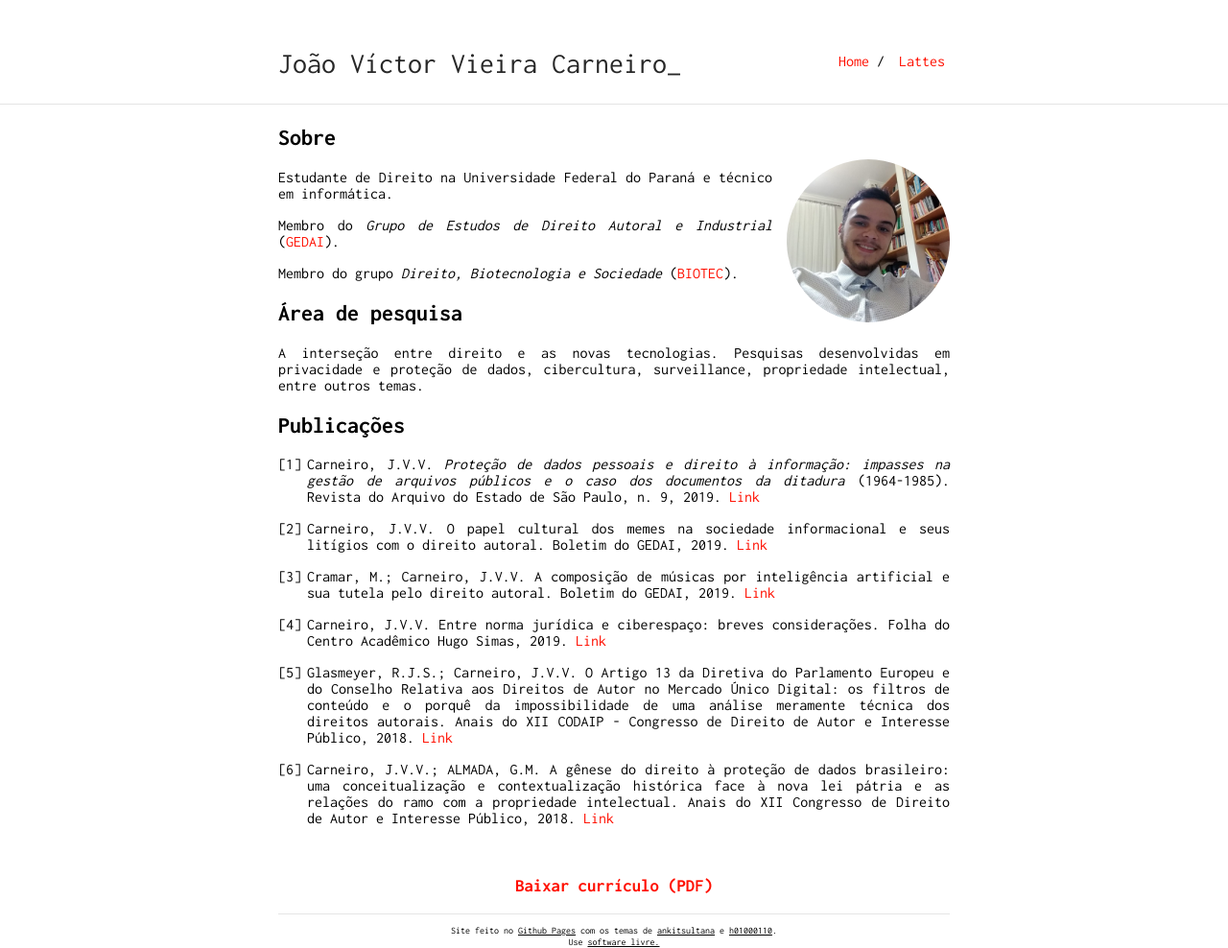
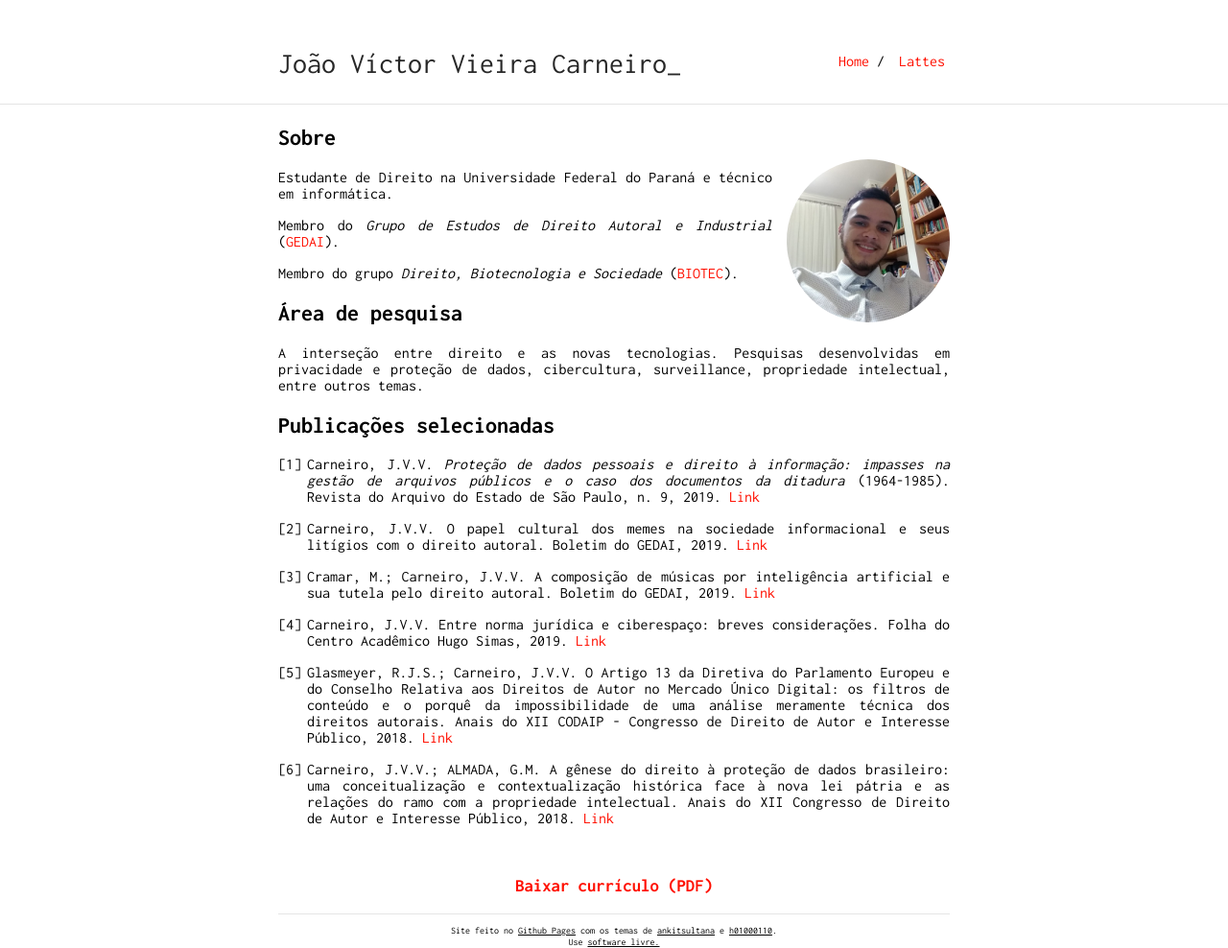
Before and after one commit to joaovvcarneiro/joaovvcarneiro.github.io, a Jekyll site: the page built from index.md, in a window 1280 px wide. Shown: the whole page at 96% size. Built offline with Jekyll 4.4.1, drawn with Linux system fonts in a browser that asks for light colours.

Commit message:
Update index.md

```diff
--- a/index.md
+++ b/index.md
@@ -17,7 +17,7 @@ Membro do grupo *Direito, Biotecnologia e Sociedade* ([BIOTEC](http://www.direit
 
 A interseção entre direito e as novas tecnologias. Pesquisas desenvolvidas em privacidade e proteção de dados, cibercultura, surveillance, propriedade intelectual, entre outros temas.
 
-## Publicações
+## Publicações selecionadas
 
 1. Carneiro, J.V.V. *Proteção de dados pessoais e direito à informação: impasses na gestão de arquivos públicos e o caso dos documentos da ditadura* (1964-1985). Revista do Arquivo do Estado de São Paulo, n. 9, 2019. [Link](http://www.arquivoestado.sp.gov.br/revista_do_arquivo/09/artigo_03.php)
 
```
